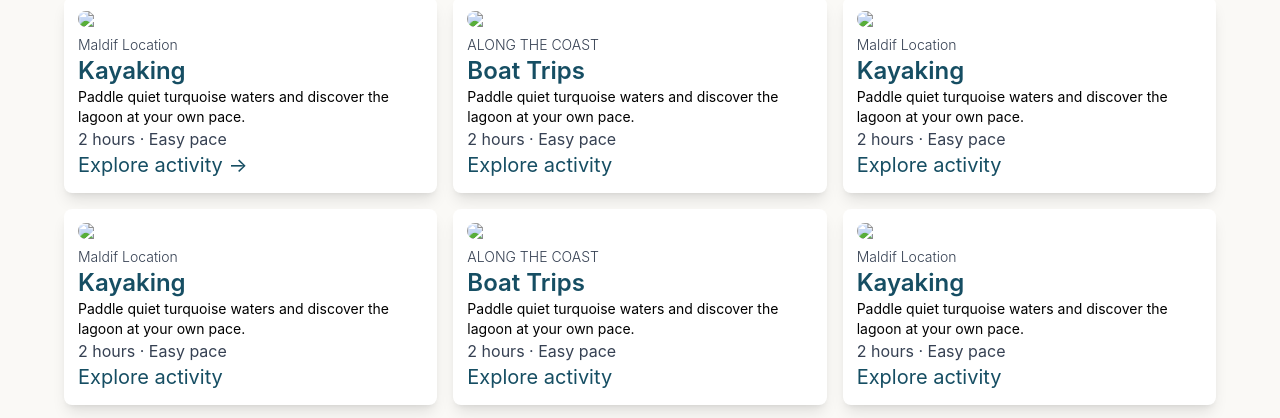
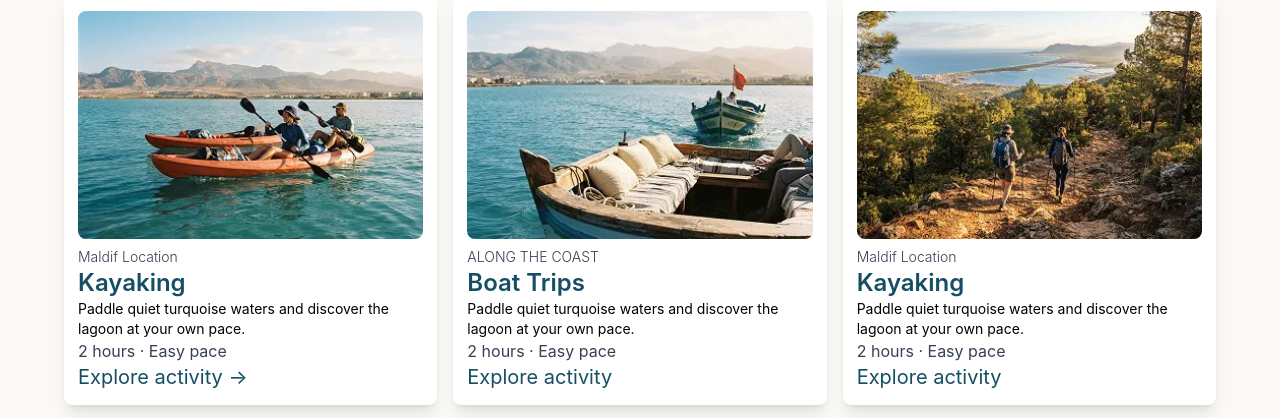
Before and after one commit to 0xm3d/Marchica-Trips, a website built with Vite: page activities.html in a window 1280 px wide. Shown: the part 180-598 px from the top of the page. Built offline with nearby package versions, Linux system fonts and the light colour scheme.

Commit message:
changed all the images extentions to .webp

```diff
--- a/activities.html
+++ b/activities.html
@@ -60,7 +60,7 @@
           <div class="flex flex-col gap-2">
             <img
               width="450px"
-              src="./Images/ex01.jpg"
+              src="./Images/ex01.webp"
               class="rounded-lg object-cover"
             />
             <h2 class="text-sm text-gray-700 font-light">Maldif Location</h2>
@@ -81,7 +81,7 @@
           <div class="flex flex-col gap-2">
             <img
               width="450px"
-              src="./Images/ex02.jpg"
+              src="./Images/ex02.webp"
               class="rounded-lg object-cover"
             />
             <h2 class="text-sm text-gray-700 font-light">ALONG THE COAST</h2>
@@ -102,7 +102,7 @@
           <div class="flex flex-col gap-2">
             <img
               width="450px"
-              src="./Images/ex03.jpg"
+              src="./Images/ex03.webp"
               class="rounded-lg object-cover"
             />
             <h2 class="text-sm text-gray-700 font-light">Maldif Location</h2>
@@ -124,7 +124,7 @@
           <div class="flex flex-col gap-2">
             <img
               width="450px"
-              src="./Images/ex01.jpg"
+              src="./Images/ex01.webp"
               class="rounded-lg object-cover"
             />
             <h2 class="text-sm text-gray-700 font-light">Maldif Location</h2>
@@ -145,7 +145,7 @@
           <div class="flex flex-col gap-2">
             <img
               width="450px"
-              src="./Images/ex02.jpg"
+              src="./Images/ex02.webp"
               class="rounded-lg object-cover"
             />
             <h2 class="text-sm text-gray-700 font-light">ALONG THE COAST</h2>
@@ -166,7 +166,7 @@
           <div class="flex flex-col gap-2">
             <img
               width="450px"
-              src="./Images/ex03.jpg"
+              src="./Images/ex03.webp"
               class="rounded-lg object-cover"
             />
             <h2 class="text-sm text-gray-700 font-light">Maldif Location</h2>
--- a/details.html
+++ b/details.html
@@ -64,7 +64,7 @@
           <div class="flex flex-col p-4 gap-3.5 bg-white shadow-lg">
             <img
               class="rounded-lg"
-              src="./Images/ex01.jpg"
+              src="./Images/ex01.webp"
               alt="image of kyak"
             />
 
@@ -117,7 +117,7 @@
           <div class="flex flex-col p-4 gap-3.5 bg-white shadow-lg">
             <img
               class="rounded-lg"
-              src="./Images/ex02.jpg"
+              src="./Images/ex02.webp"
               alt="image of kyak"
             />
 
--- a/faq.html
+++ b/faq.html
@@ -57,7 +57,7 @@
 
         <!-- ============ HERO ============ -->
         <section
-            class="relative h-[300px] w-full bg-[url('/Images/faq.png')] bg-cover bg-center bg-no-repeat md:h-[420px] lg:h-[480px]">
+            class="relative h-[300px] w-full bg-[url('/Images/faq.webp')] bg-cover bg-center bg-no-repeat md:h-[420px] lg:h-[480px]">
             <div class="mx-auto flex h-full max-w-7xl flex-col justify-start gap-3 px-6 pt-6 md:pt-10 lg:px-10">
 
                 <!-- decorative "FAQ" label with line -->
--- a/home.html
+++ b/home.html
@@ -122,7 +122,7 @@
         <div class="relative mt-[35px] lg:mt-0 lg:w-1/2">
 
           <img
-            src="./Images/hero-section.jpg"
+            src="./Images/hero-section.webp"
             alt="Marchica Lagoon with mountains around it"
             fetchpriority="high"
             class="h-[300px] w-full rounded-[24px] object-cover md:h-[400px] lg:h-[480px]"
@@ -199,7 +199,7 @@
           <article class="flex flex-col overflow-hidden rounded-[16px] bg-white shadow-md">
 
             <img
-              src="./Images/ex01.jpg"
+              src="./Images/ex01.webp"
               alt="Visitors kayaking"
               loading="lazy"
               class="h-[200px] w-full object-cover"
@@ -241,7 +241,7 @@
           <article class="flex flex-col overflow-hidden rounded-[16px] bg-white shadow-md">
 
             <img
-              src="./Images/ex02.jpg"
+              src="./Images/ex02.webp"
               alt="A traditional boat on the water"
               loading="lazy"
               class="h-[200px] w-full object-cover"
@@ -283,7 +283,7 @@
           <article class="flex flex-col overflow-hidden rounded-[16px] bg-white shadow-md">
 
             <img
-              src="./Images/ex03.jpg"
+              src="./Images/ex03.webp"
               alt="Gourougou hills"
               loading="lazy"
               class="h-[200px] w-full object-cover"
@@ -325,7 +325,7 @@
           <article class="flex flex-col overflow-hidden rounded-[16px] bg-white shadow-md">
 
             <img
-              src="./Images/ex04.jpg"
+              src="./Images/ex04.webp"
               alt="Traditional Moroccan dishes and mint tea served at an outdoor table"
               loading="lazy"
               class="h-[200px] w-full object-cover"
```
